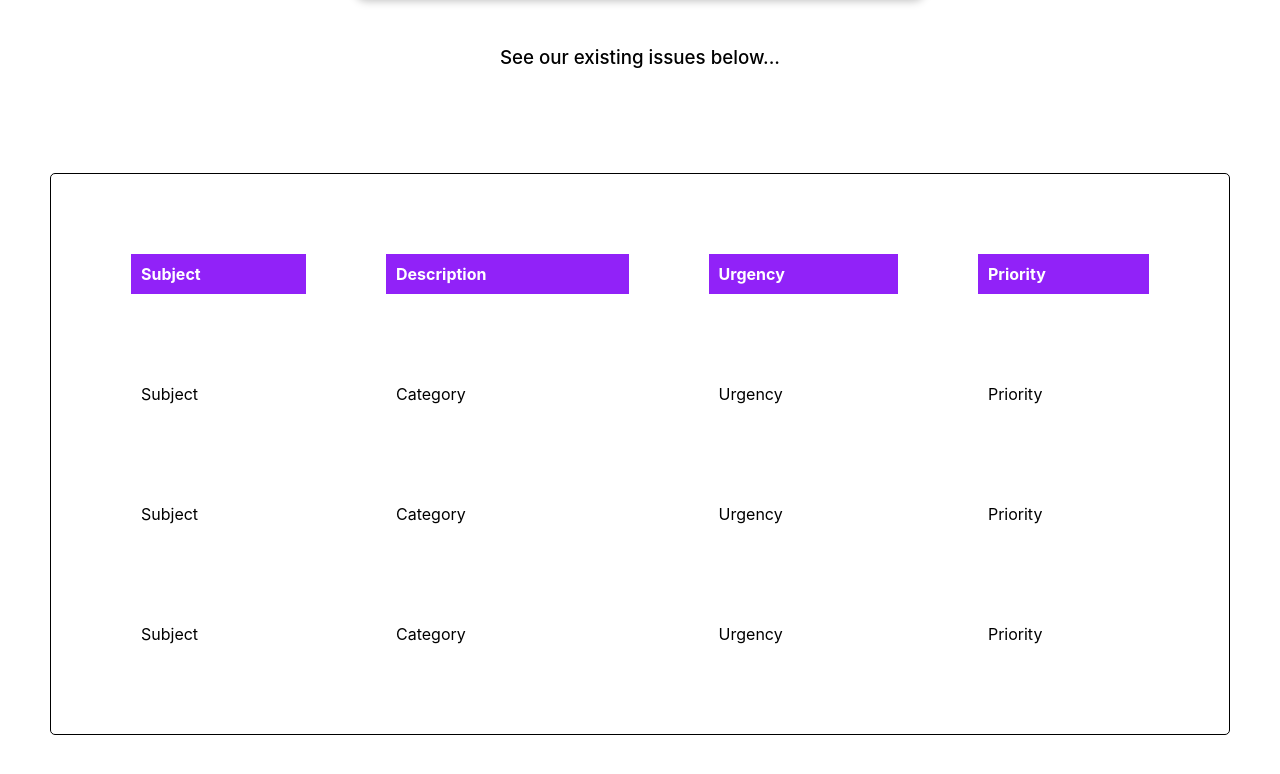
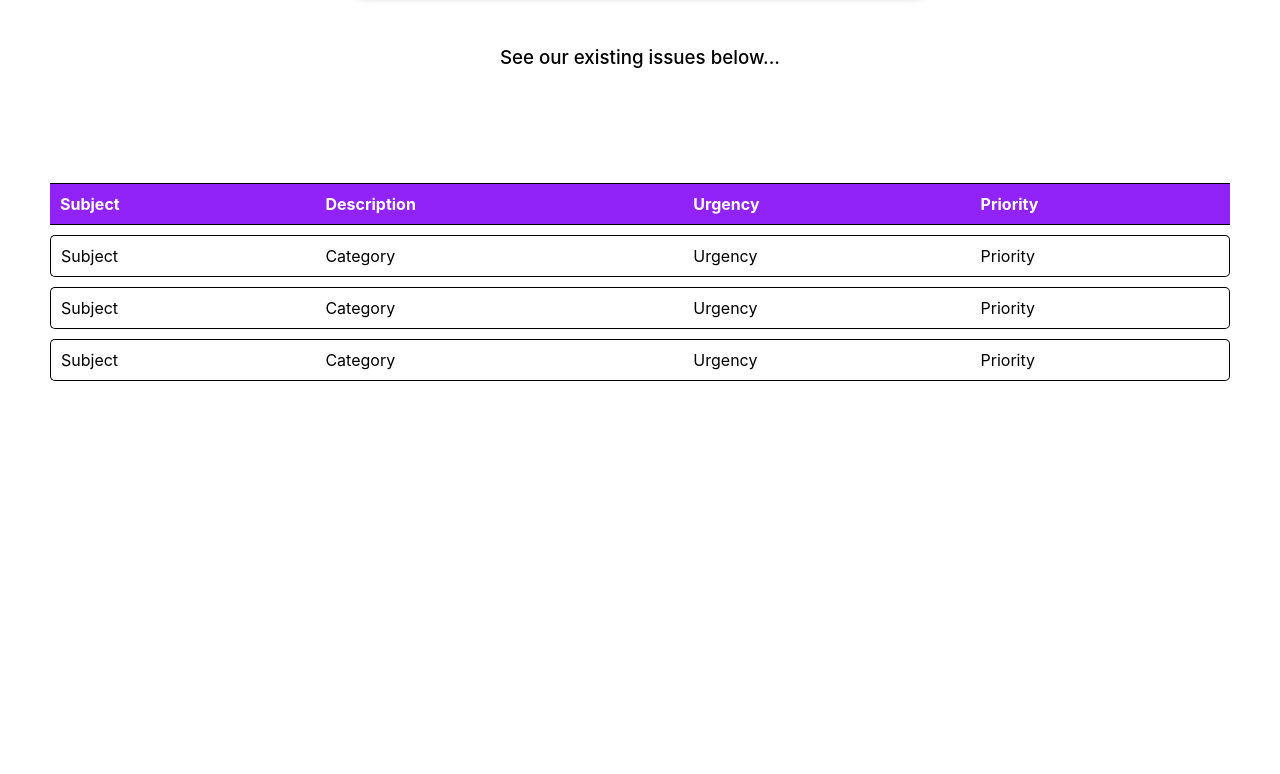
Before and after one commit to ticket-tiger/ticket-management-system, a React (Create React App) app: page / in a window 1280 px wide. Shown: the part 704-1478 px from the top of the page. After the commit the page ends 1145 px from the top, so only its background shows below. Built offline with nearby package versions, Linux system fonts and the light colour scheme.

Commit message:
Styled ticket log table and a bit of the submit form

```diff
--- a/src/components/SubmitTicket/SubmitTicket.css
+++ b/src/components/SubmitTicket/SubmitTicket.css
@@ -20,6 +20,8 @@
   display: block;
   text-align: left;
   font-weight: 500;
+  width: fit-content;
+  color: var(--purple);
 }
 
 .form-input {
@@ -31,11 +33,16 @@
   border: none;
   border-bottom: 2px solid black;
   font-size: 18px;
+  box-sizing: border-box;
 }
 
 .form-input:focus {
-  border: none;
-  border-bottom: 2px solid var(--purple);
+  outline: none;
+  border-bottom: 4px solid var(--purple);
+}
+
+#category-dropdown {
+  background: none;
 }
 
 .form-textarea {
--- a/src/components/TicketLog/Ticket.css
+++ /dev/null
@@ -1,6 +0,0 @@
-.ticket-row {
-  color: black;
-  margin: 1px;
-  border: 1px solid black;
-  border-bottom: 1px solid black;
-}
--- a/src/components/TicketLog/Ticket.js
+++ /dev/null
@@ -1,21 +0,0 @@
-import React from 'react';
-import './Ticket.css';
-
-const Ticket = () => (
-  <tr className="ticket-row">
-    <td>
-      Subject
-    </td>
-    <td>
-      Category
-    </td>
-    <td>
-      Urgency
-    </td>
-    <td>
-      Priority
-    </td>
-  </tr>
-);
-
-export default Ticket;
--- a/src/components/TicketLog/TicketLog.css
+++ b/src/components/TicketLog/TicketLog.css
@@ -1,6 +1,5 @@
 table
 {
-   border: 1px solid black;
    border-radius: 5px;
    width: 100%;
    color: white;
@@ -10,11 +9,8 @@ table
  {
    text-align: left;
    padding: 10px;
- }
-
- table th
- {
-   background-color: var(--purple);
+   border-top: 1px solid black;
+   border-bottom: 1px solid black;
  }
 
  .ticket-log-container {
@@ -22,6 +18,11 @@ table
  }
 
  .ticket-log-table {
-  border-collapse:separate;
-  border-spacing:5em;
+  border-collapse: separate;
+  border-spacing: 0 10px;
  }
+
+ .ticket-log-table-header
+ {
+   background-color: var(--purple);
+ }
--- a/src/components/TicketLog/TicketLog.js
+++ b/src/components/TicketLog/TicketLog.js
@@ -1,7 +1,7 @@
 import React, { useEffect } from 'react';
 // import axios from 'axios';
 import './TicketLog.css';
-import Ticket from './Ticket';
+import TicketLogRow from './TicketLogRow';
 // import SubmitTicket from '../SubmitTicket/SubmitTicket';
 
 const TicketLog = () => {
@@ -20,16 +20,16 @@ const TicketLog = () => {
       <table className="ticket-log-table">
         <thead>
           <tr>
-            <th>Subject</th>
-            <th>Description</th>
-            <th>Urgency</th>
-            <th>Priority</th>
+            <th className="ticket-log-table-header">Subject</th>
+            <th className="ticket-log-table-header">Description</th>
+            <th className="ticket-log-table-header">Urgency</th>
+            <th className="ticket-log-table-header">Priority</th>
           </tr>
         </thead>
         <tbody>
-          <Ticket />
-          <Ticket />
-          <Ticket />
+          <TicketLogRow />
+          <TicketLogRow />
+          <TicketLogRow />
         </tbody>
       </table>
     </div>
--- /dev/null
+++ b/src/components/TicketLog/TicketLogRow.css
@@ -0,0 +1,21 @@
+.ticket-log-row {
+  color: black;
+  cursor: pointer;
+}
+
+.ticket-log-row:hover {
+  background: var(--purple);
+  color: white;
+  /* height: 50px;
+  position: absolute; */
+}
+
+.ticket-log-row .first-cell {
+  border-left: 1px solid black;
+  border-radius: 5px 0 0 5px;
+}
+
+.ticket-log-row .last-cell {
+  border-right: 1px solid black;
+  border-radius: 0 5px 5px 0;
+}
--- /dev/null
+++ b/src/components/TicketLog/TicketLogRow.js
@@ -0,0 +1,21 @@
+import React from 'react';
+import './TicketLogRow.css';
+
+const TicketLogRow = () => (
+  <tr className="ticket-log-row">
+    <td className="first-cell">
+      Subject
+    </td>
+    <td>
+      Category
+    </td>
+    <td>
+      Urgency
+    </td>
+    <td className="last-cell">
+      Priority
+    </td>
+  </tr>
+);
+
+export default TicketLogRow;
```
